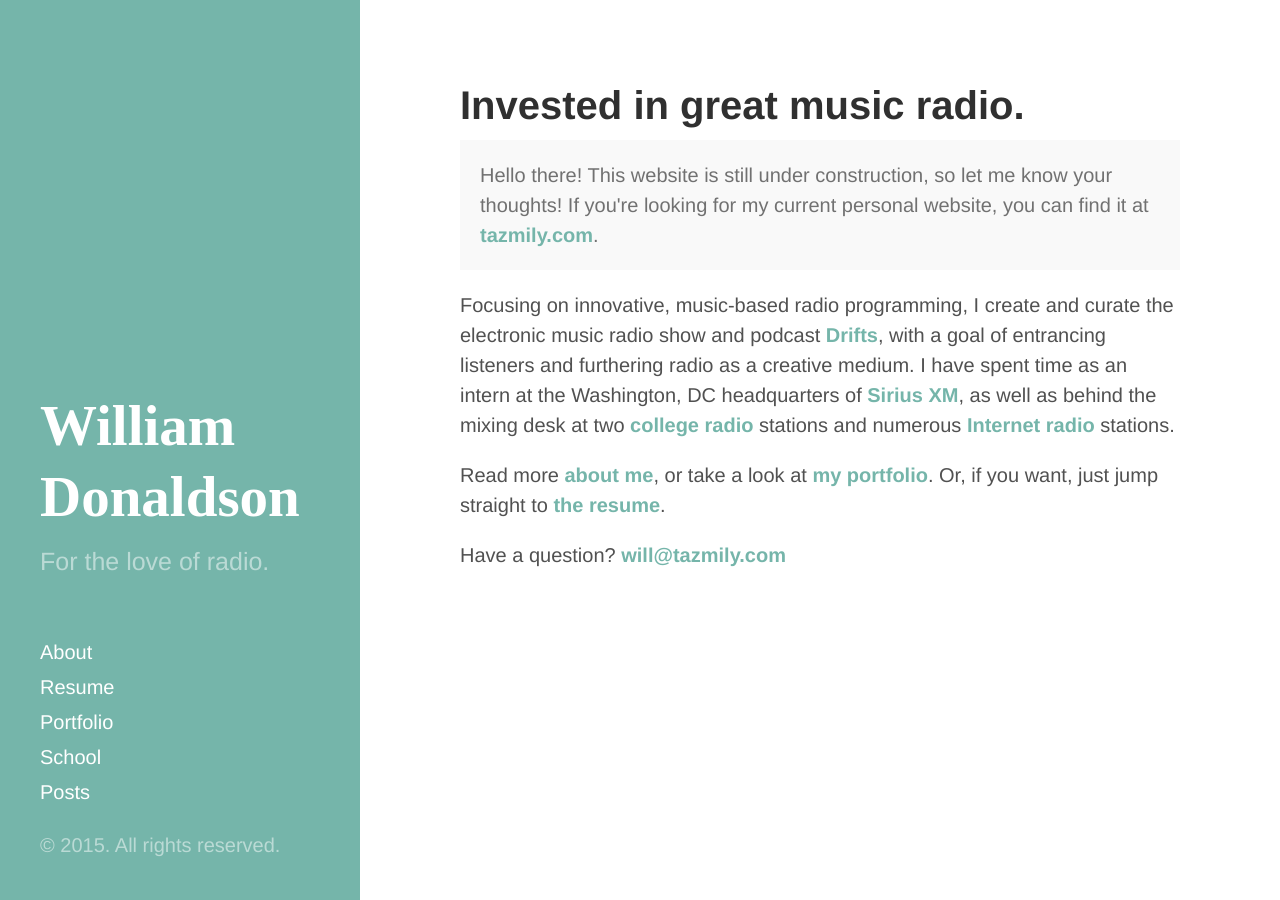
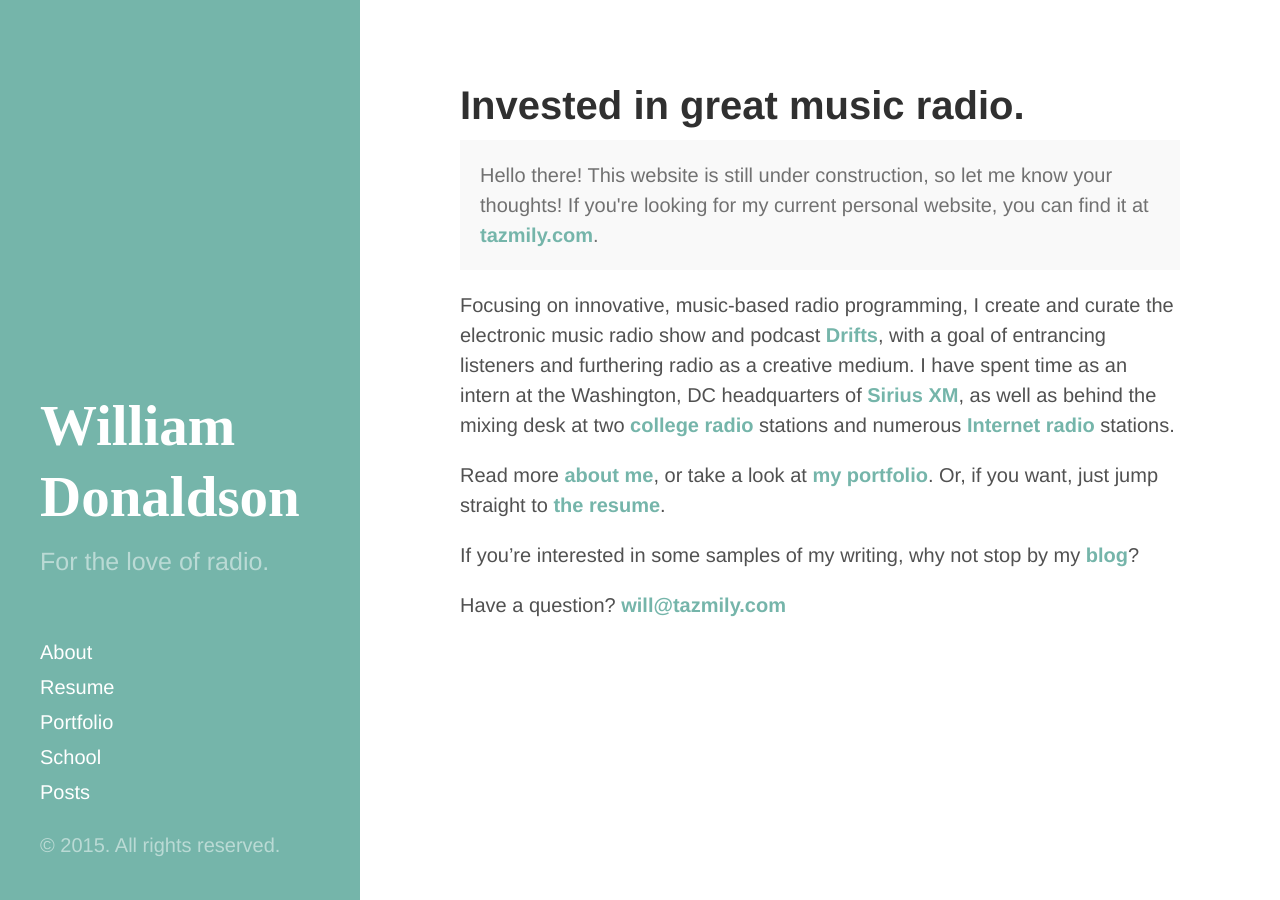
Before and after one commit to crownsedge/wildonaldson.me, a Jekyll site: the page built from index.md, in a window 1280 px wide. Built offline with Jekyll 4.4.1, drawn with Linux system fonts in a browser that asks for light colours; Markdown is read by kramdown in place of the engine named in the settings; comment, search, counter and statistics services are not loaded.

Commit message:
Updated index.md

```diff
--- a/index.md
+++ b/index.md
@@ -12,4 +12,6 @@
 
 Read more [about me](/about/), or take a look at [my portfolio](/portfolio/). Or, if you want, just jump straight to [the resume](/resume/).
 
+If you're interested in some samples of my writing, why not stop by my [blog](/posts/)?
+
 Have a question? [will@tazmily.com](mailto:will@tazmily.com)
```
